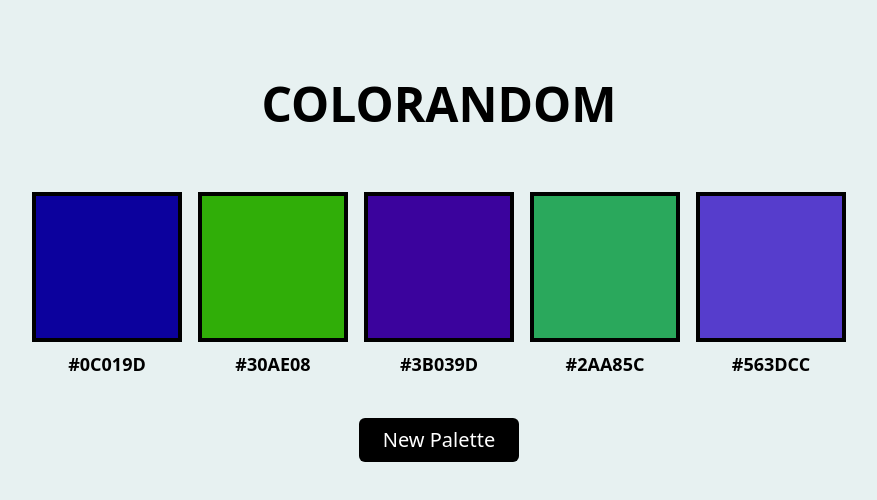
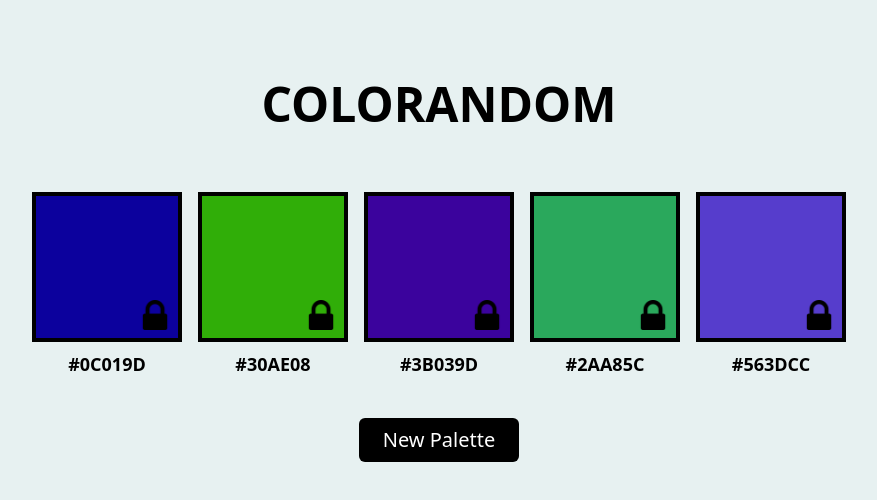
Before and after one commit to Jesusborjas006/coloRandom, a React (Vite) app: page / in a window 1280 px wide. Shown: the top 500 px of the page, without its empty margins (201-1078 px from the left). Built offline with nearby package versions, Linux system fonts and the light colour scheme.

Commit message:
Add lock icon to each color

```diff
--- a/src/components/CardColors.tsx
+++ b/src/components/CardColors.tsx
@@ -1,5 +1,6 @@
 import { useState } from "react";
 import { generateHexCode } from "../utils";
+import lockIcon from "../assets/locked.png";
 
 export const CardColors = () => {
   const [hexCodes, setHexCodes] = useState({
@@ -23,9 +24,17 @@ export const CardColors = () => {
   const cardElements = Object.entries(hexCodes).map(([key, value]) => (
     <div key={key}>
       <div
-        className="h-[150px] w-[150px] border-4 border-black"
+        className="h-[150px] w-[150px] border-4 border-black relative"
         style={{ backgroundColor: `#${value}` }}
-      ></div>
+      >
+        <img
+          className=" absolute bottom-2 right-2"
+          src={lockIcon}
+          alt="lock icon"
+          width={30}
+        />
+      </div>
+
       <h3 className="mt-2 font-semibold text-lg">{"#" + value}</h3>
     </div>
   ));
```
Also changed, not shown: src/assets/locked.png (added), src/assets/unlocked.png (added).
